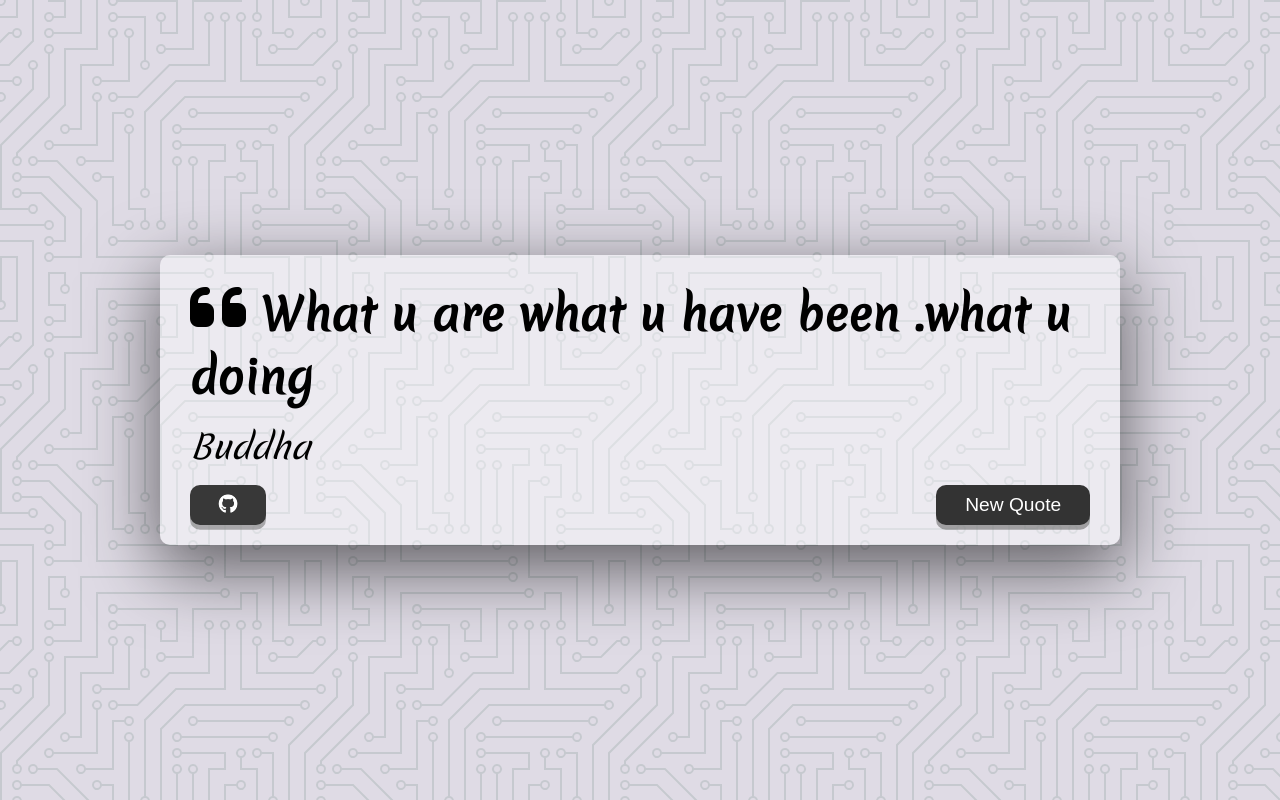
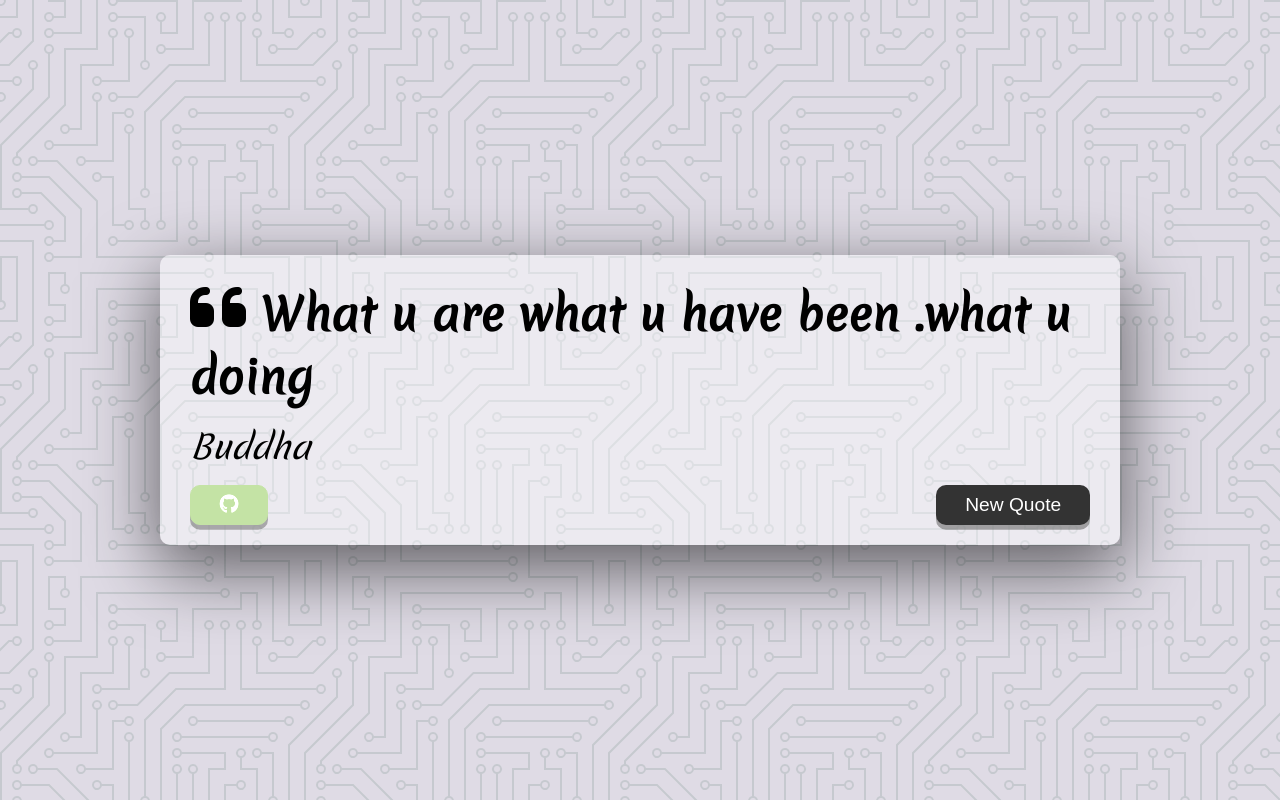
Before and after one commit to trdxDeepu/quote-Generator, a plain HTML site: page index.html in a window 1280 px wide. In both pictures the pointer is over the button "Follow my Github !". Drawn offline with Linux system fonts and the light colour scheme; no server answers; a web font is replaced by a local one.

Commit message:
added more css in buttons

```diff
--- a/style.css
+++ b/style.css
@@ -70,8 +70,12 @@ button:active{
     box-shadow: 0 0.1rem rgba(255,255,255,0.65);
 }
 
-.twitter-button:hover{
-    color: ;
+.github-button:hover{
+ background-color: #b2ce96;
+    border: 1px solid #b2ce96;
+}
+.fa-github{
+    font-size: 1.2rem;
 }
 
 @media screen and (max-width:1000px){
```
